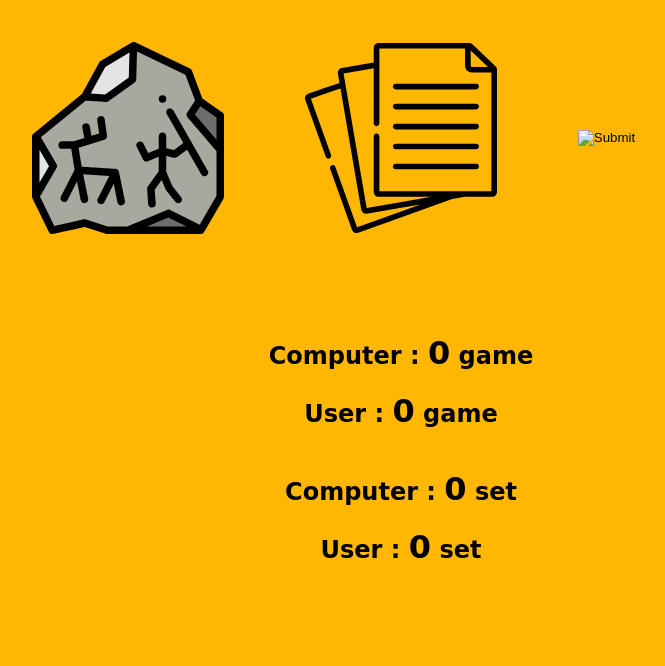
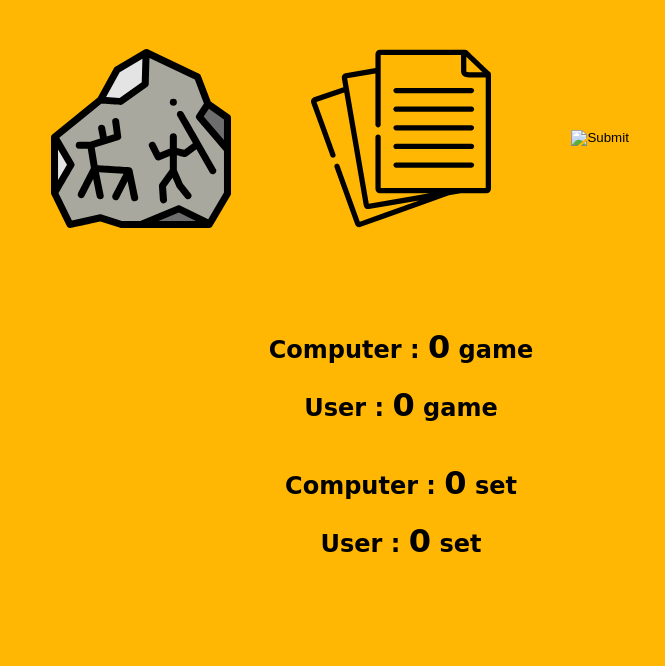
Before and after one commit to Antonio-creator-blip/MorraCinese, a plain HTML site: page index.html in a window 1280 px wide. Shown: the part 134-800 px from the top of the page, without its empty margins (239-904 px from the left). Drawn offline with Linux system fonts and the light colour scheme; a web font is replaced by a local one.

Commit message:
OK FATTO

```diff
--- a/style.css
+++ b/style.css
@@ -79,7 +79,6 @@ h2{
     .singlePick{
         margin: 0;
         margin: 3vw;
-        width: 15vw;
+        width: 14vw;
     }
-
 }
```
